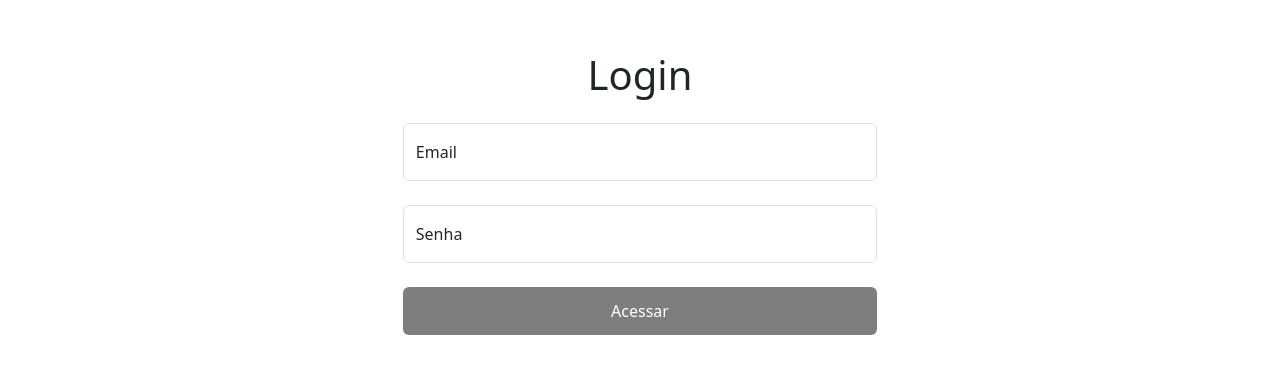
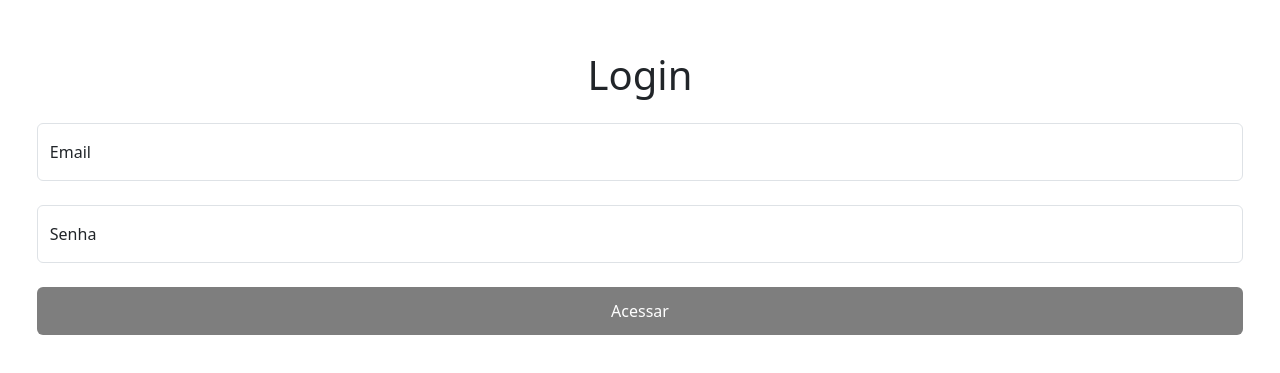
Before and after one commit to kaduufr/pp-challenge, an Angular app: page / in a window 1280 px wide. Shown: the part 207-580 px from the top of the page. Built offline with nearby package versions, Linux system fonts and the light colour scheme.

Commit message:
feat: add momentjs, set initial value DTO

```diff
--- a/package.json
+++ b/package.json
@@ -25,6 +25,7 @@
     "@popperjs/core": "^2.11.8",
     "bootstrap": "^5.3.3",
     "express": "^4.18.2",
+    "moment": "^2.30.1",
     "rxjs": "~7.8.0",
     "tslib": "^2.3.0",
     "zone.js": "~0.15.0"
@@ -35,6 +36,7 @@
     "@angular/compiler-cli": "^19.0.0",
     "@commitlint/cli": "^19.6.0",
     "@commitlint/config-conventional": "^19.6.0",
+    "@types/bootstrap": "^5.2.10",
     "@types/express": "^4.17.17",
     "@types/jasmine": "~5.1.0",
     "@types/node": "^18.18.0",
--- a/src/app/core/DTO/accountDTO.ts
+++ b/src/app/core/DTO/accountDTO.ts
@@ -1,6 +1,6 @@
 export class AccountDTO {
-  id: string;
-  name: string;
-  email: string;
+  id: string = '';
+  name: string = '';
+  email: string = '';
   constructor() {}
 }
--- a/src/app/core/DTO/loginDTO.ts
+++ b/src/app/core/DTO/loginDTO.ts
@@ -1,6 +1,6 @@
 export class LoginDTO {
-  email: string;
-  password: string;
+  email: string = '';
+  password: string = '';
 
   constructor() {
   }
--- a/src/app/pages/login/login.component.scss
+++ b/src/app/pages/login/login.component.scss
@@ -1,29 +1,28 @@
-@import '../../../../node_modules/bootstrap/scss/bootstrap';
 
 .div-form-centered {
   width: 100%;
   border-radius: 8px;
   padding: 0.8rem;
 }
-
-@include media-breakpoint-up(sm) {
-  .div-form-centered {
-    width: 70%;
-  }
-}
-
-@include media-breakpoint-up(md) {
-  .div-form-centered {
-    width: 60%;
-  }
-}
-
-@include media-breakpoint-up(md) {
-  .div-form-centered {
-    width: 45%;
-    max-width: 500px;
-  }
-}
+//
+//@include media-breakpoint-up(sm) {
+//  .div-form-centered {
+//    width: 70%;
+//  }
+//}
+//
+//@include media-breakpoint-up(md) {
+//  .div-form-centered {
+//    width: 60%;
+//  }
+//}
+//
+//@include media-breakpoint-up(md) {
+//  .div-form-centered {
+//    width: 45%;
+//    max-width: 500px;
+//  }
+//}
 
 .btn-submit-login {
   height: 48px;
```
Also changed, not shown: 1 other file (tests, documents, lock files or other folders).
